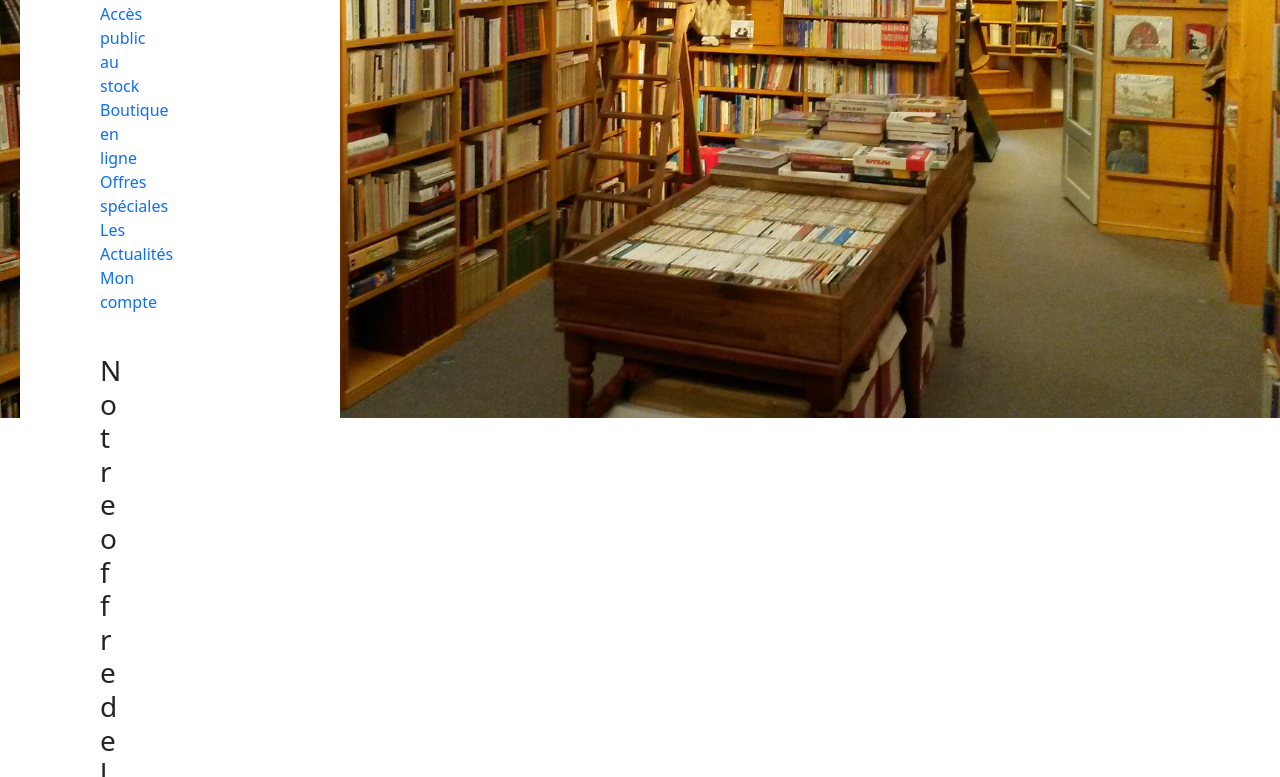
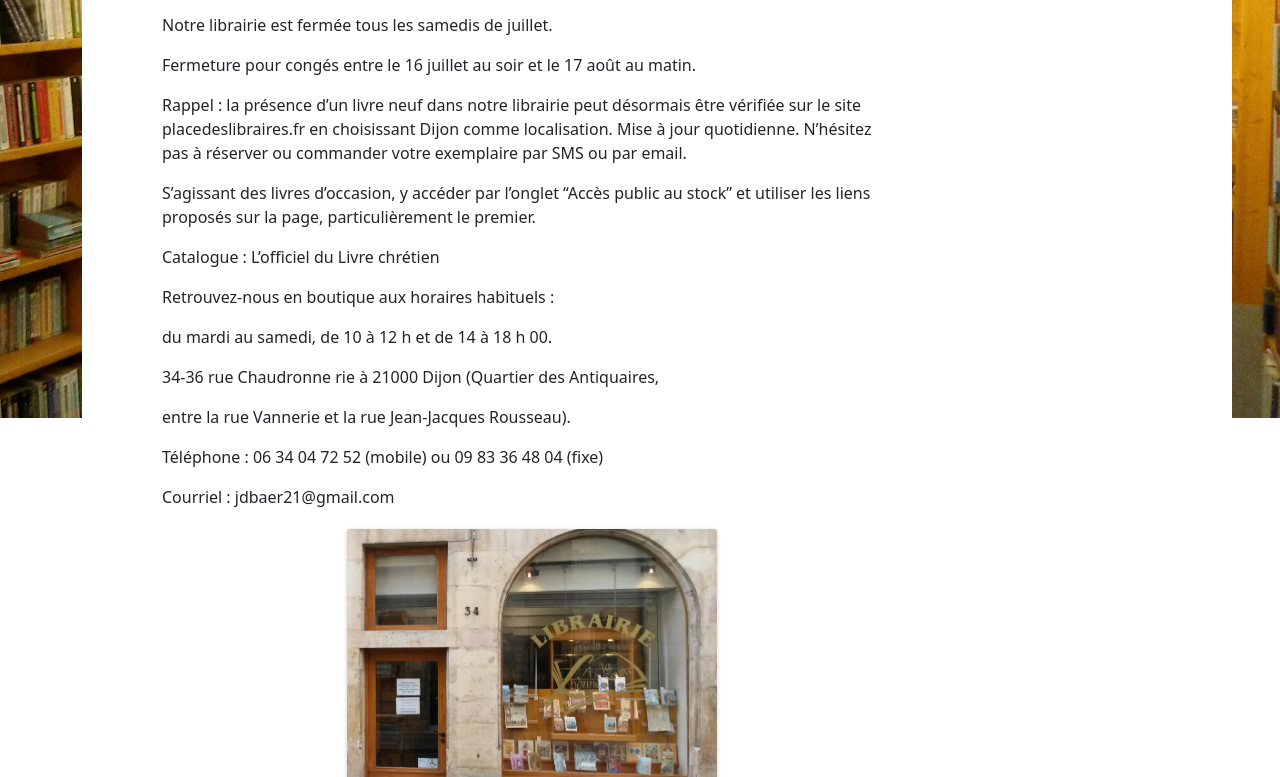
Before and after one commit to Martininjapan/librairie, a plain HTML site: page index.html in a window 1280 px wide. Shown: the part 382-1159 px from the top of the page. Drawn offline with Linux system fonts and the light colour scheme.

Commit message:
more responsive features

```diff
--- a/css/styles.css
+++ b/css/styles.css
@@ -10,6 +10,11 @@
 *::after {
   box-sizing: border-box;
 }
+/* html {
+    font-family: sans-serif;
+    -ms-text-size-adjust: 100%;
+    -webkit-text-size-adjust: 100%; */
+
 
 html, body, div, span, applet, object, iframe, h1, h2, h3, h4, h5, h6, p, blockquote, pre, a, abbr, acronym, address, big, cite, code, del, dfn, em, img, ins, kbd, q, s, samp, small, strike, strong, sub, sup, tt, var, b, u, i, center, dl, dt, dd, ol, ul, li, fieldset, form, label, legend, table, caption, tbody, tfoot, thead, tr, th, td, article, aside, canvas, details, embed, figure, figcaption, footer, header, hgroup, menu, nav, output, ruby, section, summary, time, mark, audio, video {
     margin: 0;
@@ -53,15 +58,6 @@ a {
 	padding-right: 10px;
   text-decoration: none !important;
   }
-
-/* .container1 {
-    width: 100%;
-  	max-width: 1200px;
-  	background-color: white;
-    margin: 50px auto;
-    overflow: hidden;
-    padding: 40px 80px;
-} */
 
 .background-img{
 	background: no-repeat center center fixed;
@@ -115,3 +111,18 @@ a {
 .row1 {
   display: flex;
 }
+@media (min-width: 768px) {
+    .row1 {
+        width: 750px;
+    }
+}
+@media (min-width: 992px) {
+    .row1 {
+        width: 970px;
+    }
+}
+@media (min-width: 1200px) {
+    .row1 {
+        width: 1170px;
+    }
+}
--- a/index.html
+++ b/index.html
@@ -3,6 +3,8 @@
 
 <head>
   <meta charset="utf-8">
+  <meta content="IE=edge" http-equiv="X-UA-Compatible">
+  <meta content="width=device-width,initial-scale=1" name="viewport">
    <meta name="viewport" content="width=device-width, initial-scale=1.0">
   <link rel="stylesheet" href="css/styles.css" type="text/css">
   <link rel="stylesheet" href="css/bootstrap.css" type="text/css">
@@ -10,8 +12,9 @@
 </head>
 
 <body>
+  <div class="container">
   <div class="row1">
-    <div class="left">
+    <div class="left col-xs-12 col-md-12">
 
       <div class="nav-bar">
         <h1>Librairie A la Bonne Source</h1>
@@ -45,7 +48,8 @@
 
         du mardi au samedi, de 10 à 12 h et de 14 à 18 h 00.</p>
 
-        <p>34-36 rue Chaudronnerie à 21000 Dijon (Quartier des Antiquaires,</p>
+        <p>34-36 rue Chaudronne<meta content="IE=edge" http-equiv="X-UA-Compatible">
+  <meta content="width=device-width,initial-scale=1" name="viewport">rie à 21000 Dijon (Quartier des Antiquaires,</p>
         entre la rue Vannerie et la rue Jean-Jacques Rousseau).</p>
 
         <p>Téléphone : 06 34 04 72 52 (mobile) ou 09 83 36 48 04 (fixe)</p>
@@ -86,8 +90,9 @@
         </div>
       </footer>
     </div>
-    <div class="right">
+    <div class="right col-xs-12 col-md-12">
     </div>
+  </div>
   </div>
 </body>
 
```
